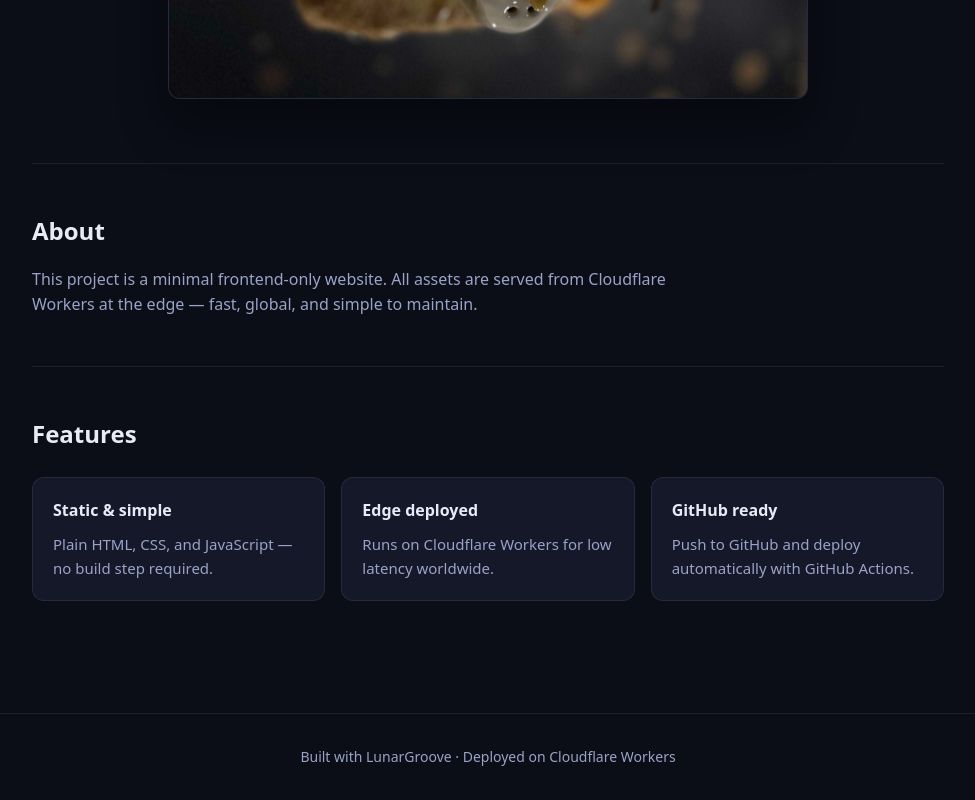
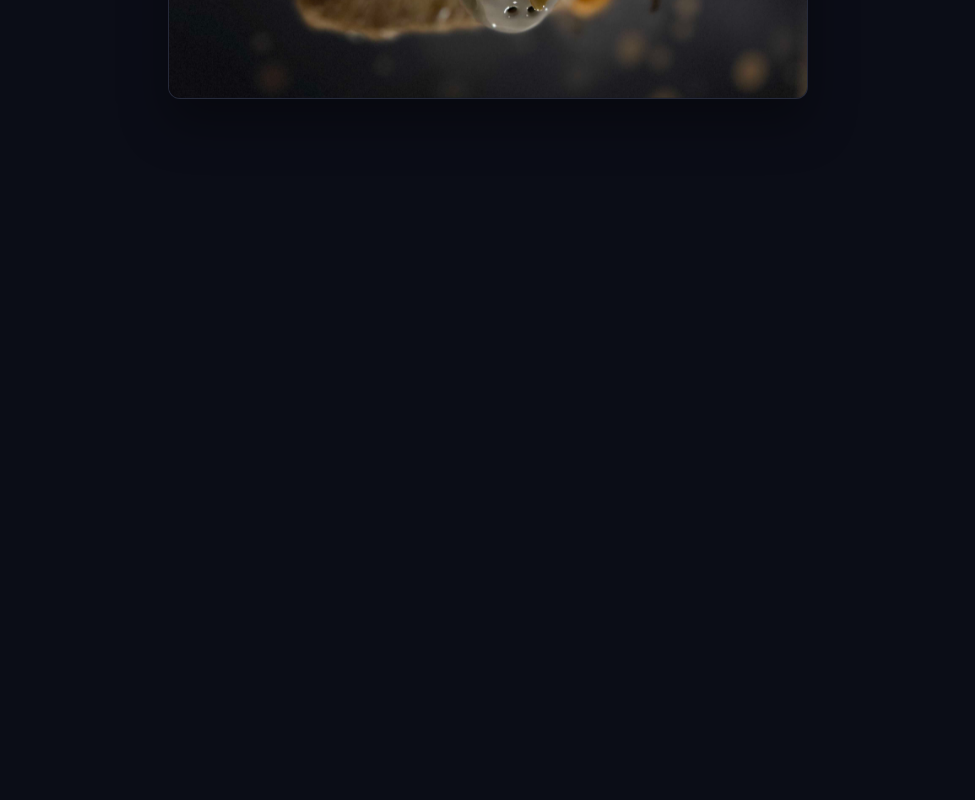
Before and after one commit to alekben/LunarGroove, a website: page public/index.html in a window 1280 px wide. Shown: the part 500-1300 px from the top of the page, without its empty margins (152-1127 px from the left). After the commit the page ends 800 px from the top, so only its background shows below. Drawn offline with Linux system fonts and the light colour scheme.

Commit message:
Simplify site to header and image gallery only.
Remove About, Features, and footer sections along with unused styles.

Co-authored-by: Cursor <cursoragent@cursor.com>

```diff
--- a/public/index.html
+++ b/public/index.html
@@ -32,38 +32,7 @@
           <img class="gallery-layer" id="gallery-layer-b" src="/images/1.jpg" alt="" aria-hidden="true" />
         </div>
       </section>
-
-      <section class="section" id="about">
-        <h2>About</h2>
-        <p>
-          This project is a minimal frontend-only website. All assets are served
-          from Cloudflare Workers at the edge — fast, global, and simple to
-          maintain.
-        </p>
-      </section>
-
-      <section class="section" id="features">
-        <h2>Features</h2>
-        <ul class="feature-grid">
-          <li class="feature-card">
-            <h3>Static &amp; simple</h3>
-            <p>Plain HTML, CSS, and JavaScript — no build step required.</p>
-          </li>
-          <li class="feature-card">
-            <h3>Edge deployed</h3>
-            <p>Runs on Cloudflare Workers for low latency worldwide.</p>
-          </li>
-          <li class="feature-card">
-            <h3>GitHub ready</h3>
-            <p>Push to GitHub and deploy automatically with GitHub Actions.</p>
-          </li>
-        </ul>
-      </section>
     </main>
-
-    <footer class="footer">
-      <p>Built with LunarGroove · Deployed on Cloudflare Workers</p>
-    </footer>
 
     <script src="/script.js"></script>
   </body>
--- a/public/styles.css
+++ b/public/styles.css
@@ -10,9 +10,6 @@
   --bg: #0b0d17;
   --surface: #141829;
   --text: #e8eaf6;
-  --muted: #9aa3c7;
-  --accent: #7c6cff;
-  --accent-2: #ff6bcb;
   --border: rgba(255, 255, 255, 0.08);
   --radius: 12px;
   --font: system-ui, -apple-system, BlinkMacSystemFont, "Segoe UI", sans-serif;
@@ -126,53 +123,6 @@ main {
   opacity: 1;
 }
 
-.section {
-  padding: 3rem 0;
-  border-top: 1px solid var(--border);
-}
-
-.section h2 {
-  font-size: 1.5rem;
-  margin-bottom: 1rem;
-}
-
-.section p {
-  color: var(--muted);
-  max-width: 42rem;
-}
-
-.feature-grid {
-  display: grid;
-  grid-template-columns: repeat(auto-fit, minmax(220px, 1fr));
-  gap: 1rem;
-  list-style: none;
-  margin-top: 1.5rem;
-}
-
-.feature-card {
-  padding: 1.25rem;
-  border-radius: var(--radius);
-  background: var(--surface);
-  border: 1px solid var(--border);
-}
-
-.feature-card h3 {
-  font-size: 1rem;
-  margin-bottom: 0.5rem;
-}
-
-.feature-card p {
-  font-size: 0.9375rem;
-}
-
-.footer {
-  border-top: 1px solid var(--border);
-  padding: 2rem 1.5rem;
-  text-align: center;
-  color: var(--muted);
-  font-size: 0.875rem;
-}
-
 @media (max-width: 600px) {
   .gallery {
     padding-top: 2rem;
```
